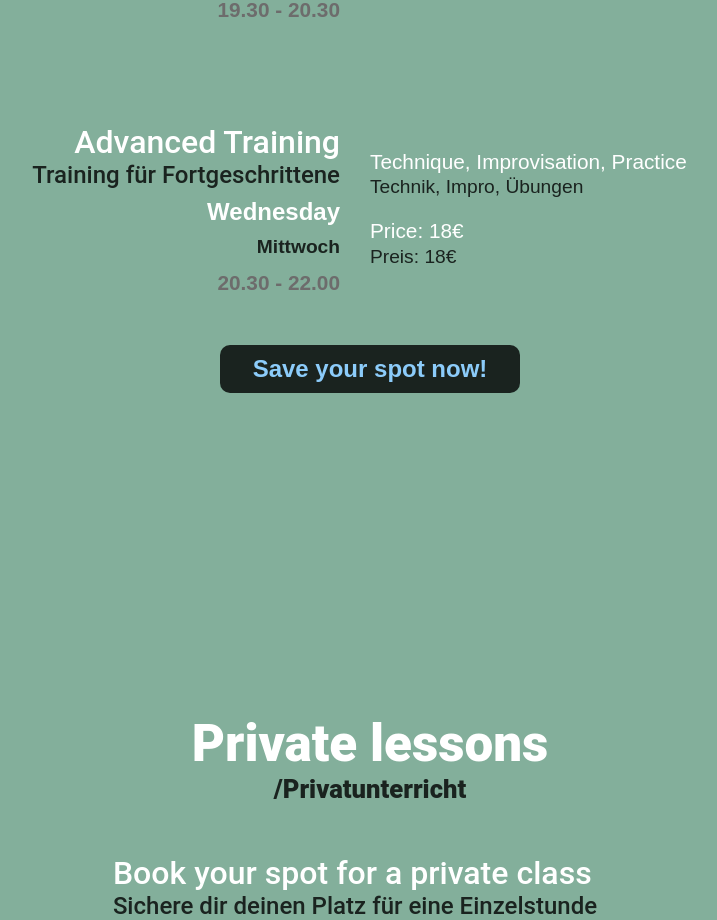
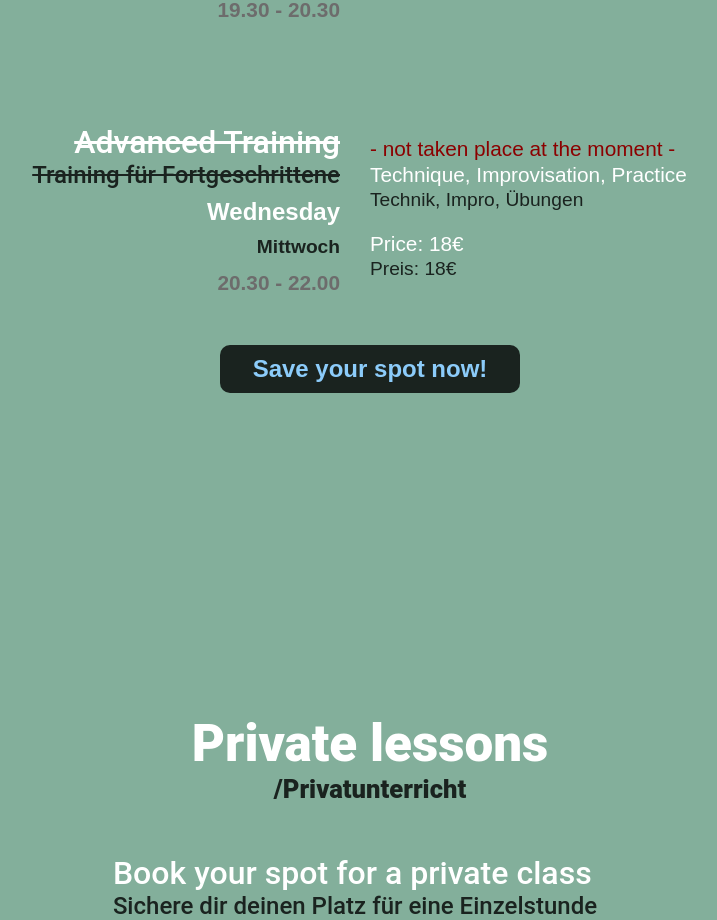
Before and after one commit to matiasfacio/matiasfacio-tango, a React (Create React App) app: page / in a window 1280 px wide. Shown: the part 2980-3900 px from the top of the page, without its empty margins (270-987 px from the left). Built offline with nearby package versions, Linux system fonts and the light colour scheme; no server answers.

Commit message:
updated group lessons

```diff
--- a/src/components/GroupLessons.js
+++ b/src/components/GroupLessons.js
@@ -1,5 +1,5 @@
 import React from "react";
-import styled from "styled-components";
+import styled, {css} from "styled-components";
 import { Title } from "./Title";
 
 const GroupLessons = () => {
@@ -48,8 +48,7 @@ const GroupLessons = () => {
               </Horario>
             </Dia>
           </ClassName>
-
-        <ClassName>
+          <ClassName cancel>
             <h4>Advanced Training</h4>
             <Deutsch>
               <h4>Training für Fortgeschrittene</h4>
@@ -90,6 +89,7 @@ const GroupLessons = () => {
           </ClassTopic>
 
           <ClassTopic>
+            <p className={"cancelled"}>- not taken place at the moment -</p>
             <p>Technique, Improvisation, Practice</p>
             <Deutsch>
               <p>Technik, Impro, Übungen</p>
@@ -163,6 +163,9 @@ const Horario = styled.div`
 
 const ClassTopic = styled.div`
   width: fit-content;
+  p.cancelled {
+    color: darkred !important;
+  }
   p {
     color: var(--main-white-color);
     line-height: 1.6rem;
@@ -205,6 +208,7 @@ const ClassName = styled.div`
   h4 {
     color: var(--main-white-color);
     font-family: "Roboto Medium";
+    ${({cancel}) => cancel ? css`text-decoration: line-through`: ''}
   }
   &:nth-of-type(1) {
     grid-row: 1/2;
--- a/src/components/Menu.js
+++ b/src/components/Menu.js
@@ -24,14 +24,14 @@ export const Menu = () => {
 
   useEffect(() => {
     const handleScroll = (e) => {
-      if (e.path[1].scrollY > 400) {
+      if (e.scrollY > 400) {
         setMenuVisibilityOnScroll(true);
       } else {
         setMenuVisibilityOnScroll(false);
       }
     };
     window.addEventListener("scroll", (e) => handleScroll(e));
-    return window.removeEventListener("scroll", (e) => handleScroll(e));
+    return ()=> window.removeEventListener("scroll", (e) => handleScroll(e));
   });
 
   return (
```
Lines whose indentation alone changed are shown as unchanged.
